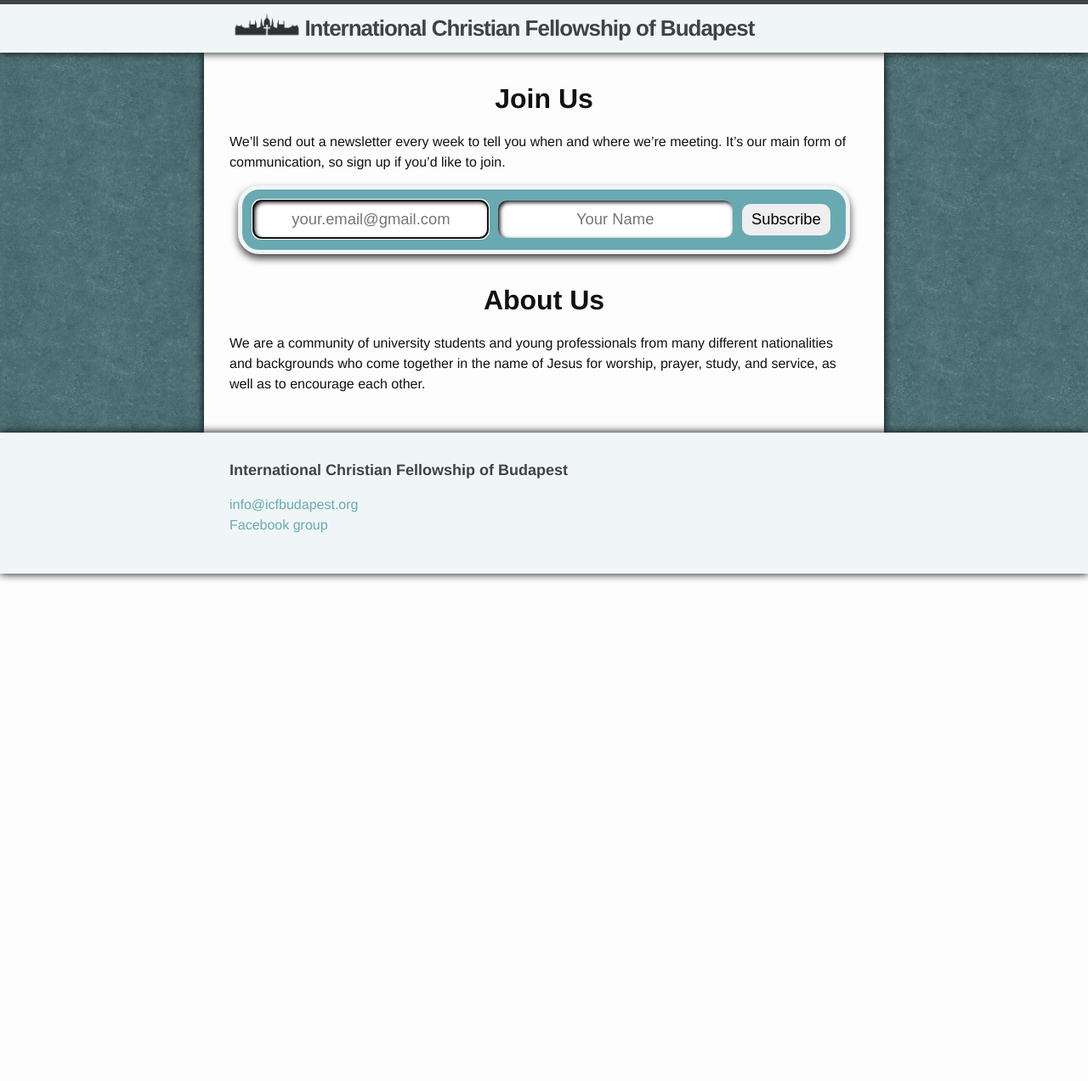
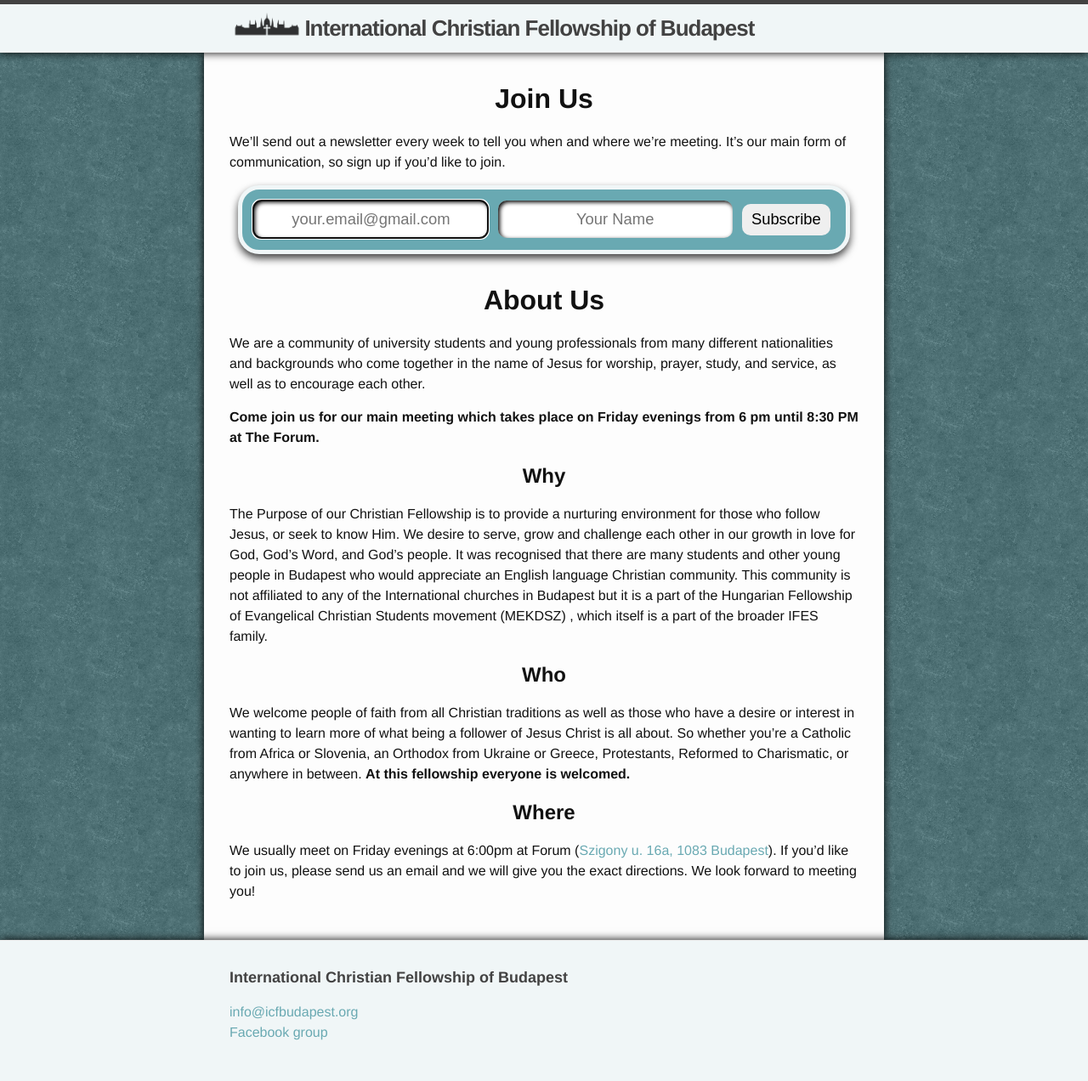
Before and after one commit to sionleroux/icfbudapest.org, a Jekyll site: the page built from icfb/index.md, in a window 1280 px wide. Shown: the whole page at 85% size. Built offline with Jekyll 4.4.1, drawn with Linux system fonts in a browser that asks for light colours; before the commit the page ends 900 px from its top, so only the background shows below that.

Commit message:
Add lots of text content from the old site

```diff
--- a/icfb/index.md
+++ b/icfb/index.md
@@ -5,7 +5,9 @@ layout: default
 Join Us
 =======
 
-We'll send out a newsletter every week to tell you when and where we're meeting. It's our main form of communication, so sign up if you'd like to join.
+We'll send out a newsletter every week to tell you when and where we're
+meeting.  It's our main form of communication, so sign up if you'd like
+to join.
 
 {% include signup-form.html %}
 
@@ -14,3 +16,34 @@ About Us
 ========
 
 {{ site.description }}
+
+**Come join us for our main meeting which takes place on Friday evenings
+from 6 pm until 8:30 PM at <span title="Szigony u. 16a, 1083
+Budapest">The Forum</span>.**
+
+Why
+---
+The Purpose of our Christian Fellowship is to provide a nurturing
+environment for those who follow Jesus, or seek to know Him.  We desire
+to serve, grow and challenge each other in our growth in love for God,
+God's Word, and God's people.  It was recognised that there are many
+students and other young people in Budapest who would appreciate an
+English language Christian community.  This community is not affiliated
+to any of the International churches in Budapest but it is a part of the
+Hungarian Fellowship of Evangelical Christian Students movement (MEKDSZ)
+, which itself is a part of the broader IFES family.
+
+Who
+---
+We welcome people of faith from all Christian traditions as well as
+those who have a desire or interest in wanting to learn more of what
+being a follower of Jesus Christ is all about.  So whether you're a
+Catholic from Africa or Slovenia, an Orthodox from Ukraine or Greece,
+Protestants, Reformed to Charismatic, or anywhere in between.
+**At this fellowship everyone is welcomed.**
+
+Where
+-----
+We usually meet on Friday evenings at 6:00pm at Forum ([Szigony u. 16a, 1083 Budapest](https://goo.gl/maps/PJnoKsb26z92)).
+If you'd like to join us, please send us an email and we will give you
+the exact directions.  We look forward to meeting you!
```
